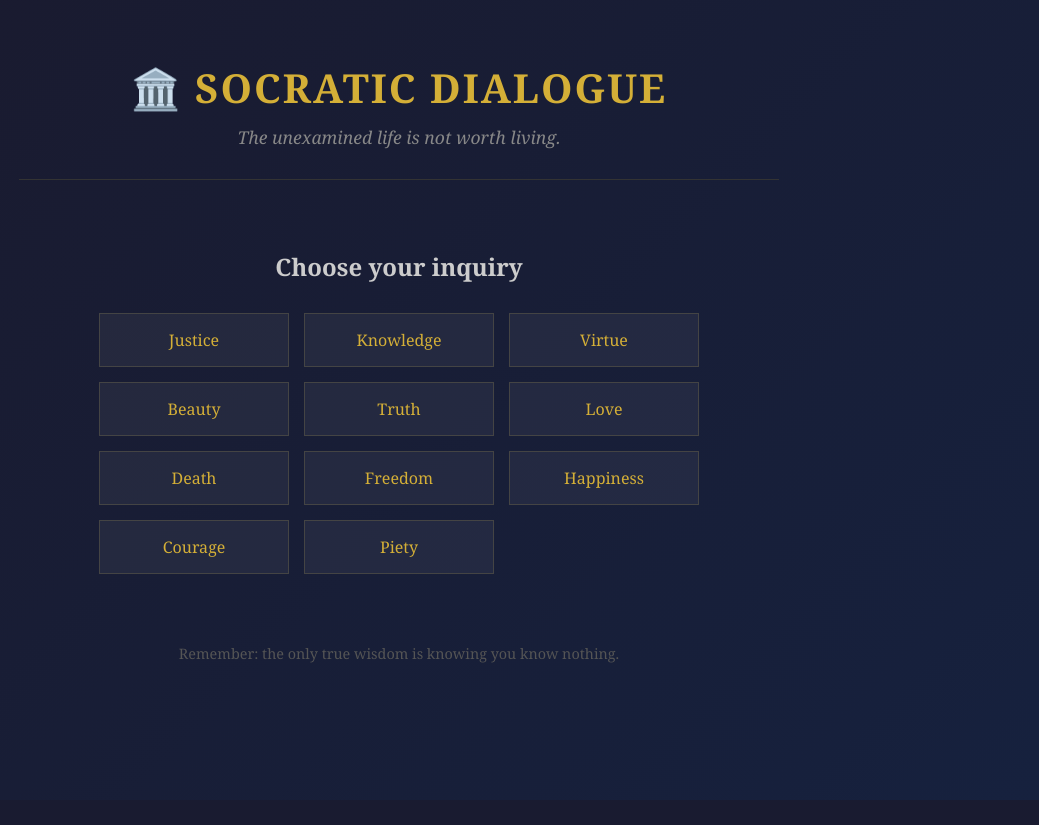
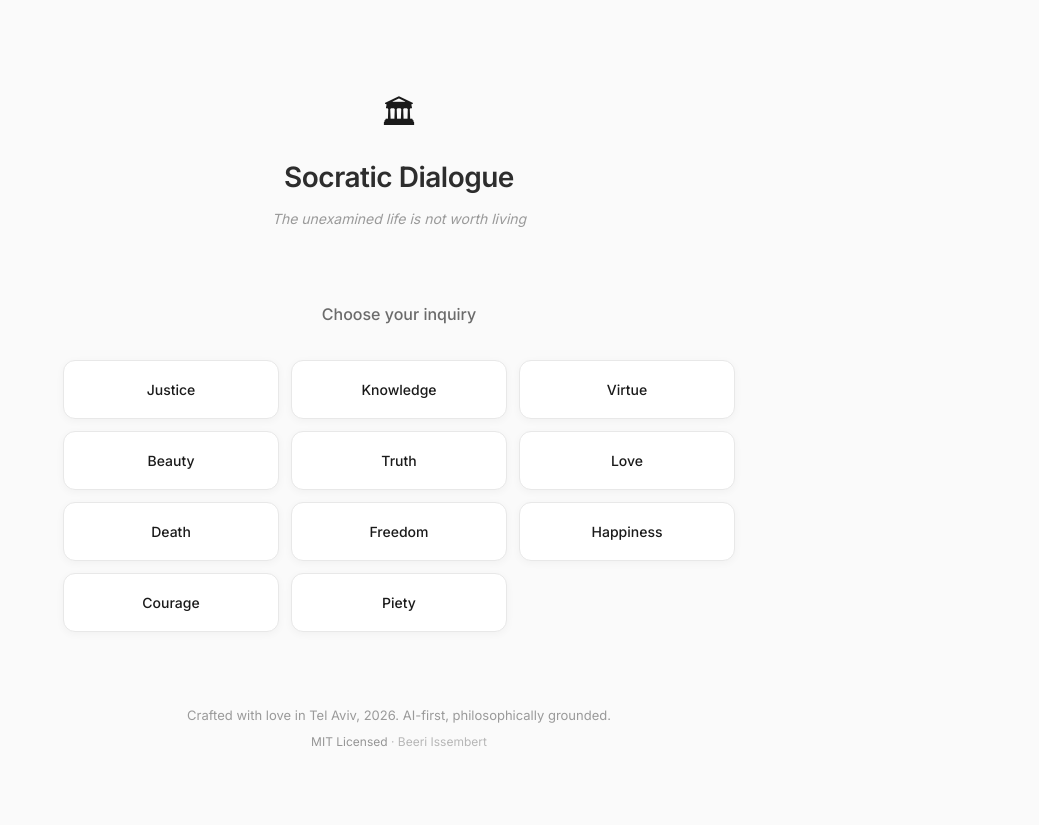
Before and after one commit to bissembert1618/socratic-dialogue, a Flask app: page / in a window 1280 px wide. Shown: the whole page, without its empty margins (241-1280 px from the left). Before the commit the page ends 800 px from the top, so only its background shows below. Run offline with Flask 3, Linux system fonts and the light colour scheme.

Commit message:
Nordic UI redesign + footer credits

```diff
--- a/web/templates/index.html
+++ b/web/templates/index.html
@@ -4,6 +4,9 @@
     <meta charset="UTF-8">
     <meta name="viewport" content="width=device-width, initial-scale=1.0">
     <title>Socratic Dialogue</title>
+    <link rel="preconnect" href="https://fonts.googleapis.com">
+    <link rel="preconnect" href="https://fonts.gstatic.com" crossorigin>
+    <link href="https://fonts.googleapis.com/css2?family=Inter:wght@300;400;500;600&display=swap" rel="stylesheet">
     <style>
         * {
             box-sizing: border-box;
@@ -11,203 +14,289 @@
             padding: 0;
         }
 
+        :root {
+            --bg: #FAFAFA;
+            --surface: #FFFFFF;
+            --text: #1A1A1A;
+            --text-secondary: #6B6B6B;
+            --text-muted: #9A9A9A;
+            --accent: #2D2D2D;
+            --accent-warm: #C4A77D;
+            --border: #E8E8E8;
+            --shadow: 0 2px 8px rgba(0,0,0,0.04);
+            --shadow-hover: 0 4px 16px rgba(0,0,0,0.08);
+            --radius: 12px;
+            --transition: all 0.2s ease;
+        }
+
         body {
-            font-family: 'Georgia', serif;
-            background: linear-gradient(135deg, #1a1a2e 0%, #16213e 100%);
+            font-family: 'Inter', -apple-system, BlinkMacSystemFont, sans-serif;
+            background: var(--bg);
+            color: var(--text);
             min-height: 100vh;
-            color: #e0e0e0;
+            line-height: 1.6;
+            font-size: 15px;
+            -webkit-font-smoothing: antialiased;
         }
 
         .container {
-            max-width: 800px;
+            max-width: 720px;
             margin: 0 auto;
-            padding: 20px;
+            padding: 24px;
+            min-height: 100vh;
+            display: flex;
+            flex-direction: column;
         }
 
         header {
             text-align: center;
-            padding: 40px 0 30px;
-            border-bottom: 1px solid #333;
-            margin-bottom: 30px;
+            padding: 64px 0 48px;
+        }
+
+        .logo {
+            font-size: 32px;
+            margin-bottom: 16px;
         }
 
         h1 {
-            font-size: 2.5em;
-            color: #d4af37;
-            margin-bottom: 10px;
-            letter-spacing: 2px;
+            font-size: 28px;
+            font-weight: 600;
+            letter-spacing: -0.5px;
+            margin-bottom: 8px;
+            color: var(--accent);
         }
 
         .subtitle {
+            color: var(--text-muted);
+            font-size: 14px;
+            font-weight: 400;
             font-style: italic;
-            color: #888;
-            font-size: 1.1em;
         }
 
         #topic-select {
-            text-align: center;
-            padding: 40px 20px;
+            flex: 1;
+            display: flex;
+            flex-direction: column;
+            justify-content: center;
+            padding: 24px 0;
         }
 
         #topic-select h2 {
-            margin-bottom: 30px;
-            color: #ccc;
+            text-align: center;
+            font-size: 16px;
+            font-weight: 500;
+            color: var(--text-secondary);
+            margin-bottom: 32px;
         }
 
         .topic-grid {
             display: grid;
-            grid-template-columns: repeat(auto-fit, minmax(150px, 1fr));
-            gap: 15px;
-            max-width: 600px;
-            margin: 0 auto;
+            grid-template-columns: repeat(3, 1fr);
+            gap: 12px;
+        }
+
+        @media (max-width: 600px) {
+            .topic-grid {
+                grid-template-columns: repeat(2, 1fr);
+            }
         }
 
         .topic-btn {
-            background: rgba(255,255,255,0.05);
-            border: 1px solid #444;
-            color: #d4af37;
-            padding: 15px 20px;
-            font-size: 1em;
+            background: var(--surface);
+            border: 1px solid var(--border);
+            color: var(--text);
+            padding: 20px 16px;
+            font-size: 14px;
+            font-weight: 500;
             cursor: pointer;
-            transition: all 0.3s;
+            transition: var(--transition);
             font-family: inherit;
             text-transform: capitalize;
+            border-radius: var(--radius);
+            box-shadow: var(--shadow);
         }
 
         .topic-btn:hover {
-            background: rgba(212, 175, 55, 0.2);
-            border-color: #d4af37;
+            border-color: var(--accent-warm);
+            box-shadow: var(--shadow-hover);
+            transform: translateY(-2px);
         }
 
         #dialogue-area {
             display: none;
+            flex: 1;
+            flex-direction: column;
         }
 
         .current-topic {
             text-align: center;
-            padding: 15px;
-            background: rgba(212, 175, 55, 0.1);
-            border-radius: 5px;
-            margin-bottom: 20px;
-            font-style: italic;
+            padding: 16px;
+            color: var(--text-secondary);
+            font-size: 13px;
+            font-weight: 500;
+            text-transform: uppercase;
+            letter-spacing: 1px;
+            border-bottom: 1px solid var(--border);
+            margin-bottom: 24px;
         }
 
         #messages {
-            height: 400px;
+            flex: 1;
             overflow-y: auto;
-            padding: 20px;
-            background: rgba(0,0,0,0.3);
-            border-radius: 10px;
-            margin-bottom: 20px;
+            padding: 8px 0;
+            margin-bottom: 24px;
+            max-height: 480px;
         }
 
         .message {
-            margin-bottom: 20px;
-            padding: 15px;
-            border-radius: 8px;
-            line-height: 1.6;
+            margin-bottom: 24px;
+            animation: fadeIn 0.3s ease;
         }
 
-        .message.socrates {
-            background: rgba(212, 175, 55, 0.15);
-            border-left: 3px solid #d4af37;
-        }
-
-        .message.user {
-            background: rgba(100, 149, 237, 0.15);
-            border-left: 3px solid #6495ed;
+        @keyframes fadeIn {
+            from { opacity: 0; transform: translateY(8px); }
+            to { opacity: 1; transform: translateY(0); }
         }
 
         .message-author {
-            font-weight: bold;
+            font-size: 11px;
+            font-weight: 600;
+            text-transform: uppercase;
+            letter-spacing: 0.5px;
             margin-bottom: 8px;
-            font-size: 0.9em;
-            text-transform: uppercase;
-            letter-spacing: 1px;
+        }
+
+        .message-content {
+            background: var(--surface);
+            padding: 20px 24px;
+            border-radius: var(--radius);
+            box-shadow: var(--shadow);
+            line-height: 1.7;
         }
 
         .socrates .message-author {
-            color: #d4af37;
+            color: var(--accent-warm);
+        }
+
+        .socrates .message-content {
+            border-left: 3px solid var(--accent-warm);
         }
 
         .user .message-author {
-            color: #6495ed;
+            color: var(--text-muted);
+            text-align: right;
+        }
+
+        .user .message-content {
+            background: var(--accent);
+            color: #FFFFFF;
         }
 
         #input-area {
             display: flex;
-            gap: 10px;
+            gap: 12px;
+            padding: 24px;
+            background: var(--surface);
+            border-radius: var(--radius);
+            box-shadow: var(--shadow);
         }
 
         #user-input {
             flex: 1;
-            padding: 15px;
-            font-size: 1em;
-            border: 1px solid #444;
-            border-radius: 5px;
-            background: rgba(255,255,255,0.05);
-            color: #e0e0e0;
+            padding: 16px 20px;
+            font-size: 15px;
+            border: 1px solid var(--border);
+            border-radius: 8px;
+            background: var(--bg);
+            color: var(--text);
             font-family: inherit;
+            transition: var(--transition);
         }
 
         #user-input:focus {
             outline: none;
-            border-color: #d4af37;
+            border-color: var(--accent-warm);
         }
 
-        #send-btn, #new-topic-btn {
-            padding: 15px 30px;
-            font-size: 1em;
+        #user-input::placeholder {
+            color: var(--text-muted);
+        }
+
+        .btn {
+            padding: 16px 24px;
+            font-size: 14px;
+            font-weight: 500;
             border: none;
-            border-radius: 5px;
+            border-radius: 8px;
             cursor: pointer;
             font-family: inherit;
-            transition: all 0.3s;
+            transition: var(--transition);
         }
 
         #send-btn {
-            background: #d4af37;
-            color: #1a1a2e;
+            background: var(--accent);
+            color: #FFFFFF;
         }
 
         #send-btn:hover {
-            background: #e5c158;
+            background: #3D3D3D;
         }
 
         #send-btn:disabled {
-            background: #666;
+            background: var(--border);
+            color: var(--text-muted);
             cursor: not-allowed;
         }
 
         #new-topic-btn {
             background: transparent;
-            border: 1px solid #666;
-            color: #888;
+            color: var(--text-muted);
+            padding: 16px;
         }
 
         #new-topic-btn:hover {
-            border-color: #d4af37;
-            color: #d4af37;
+            color: var(--text);
         }
 
         .loading {
-            color: #888;
+            color: var(--text-muted);
             font-style: italic;
         }
 
         footer {
             text-align: center;
-            padding: 30px;
-            color: #555;
-            font-size: 0.9em;
+            padding: 48px 24px;
+            color: var(--text-muted);
+            font-size: 13px;
+            line-height: 1.8;
+        }
+
+        footer .credit {
+            margin-bottom: 4px;
+        }
+
+        footer .license {
+            font-size: 12px;
+            color: var(--text-muted);
+            opacity: 0.7;
+        }
+
+        footer a {
+            color: var(--text-secondary);
+            text-decoration: none;
+        }
+
+        footer a:hover {
+            color: var(--accent-warm);
         }
     </style>
 </head>
 <body>
     <div class="container">
         <header>
-            <h1>🏛️ SOCRATIC DIALOGUE</h1>
-            <p class="subtitle">The unexamined life is not worth living.</p>
+            <div class="logo">🏛</div>
+            <h1>Socratic Dialogue</h1>
+            <p class="subtitle">The unexamined life is not worth living</p>
         </header>
 
         <div id="topic-select">
@@ -228,13 +317,14 @@
 
             <div id="input-area">
                 <input type="text" id="user-input" placeholder="Speak your mind..." autocomplete="off">
-                <button id="send-btn">Respond</button>
-                <button id="new-topic-btn">New Topic</button>
+                <button id="send-btn" class="btn">Reply</button>
+                <button id="new-topic-btn" class="btn">↩</button>
             </div>
         </div>
 
         <footer>
-            <p>Remember: the only true wisdom is knowing you know nothing.</p>
+            <div class="credit">Crafted with love in Tel Aviv, 2026. AI-first, philosophically grounded.</div>
+            <div class="license"><a href="https://github.com/bissembert1618/socratic-dialogue" target="_blank">MIT Licensed</a> · Beeri Issembert</div>
         </footer>
     </div>
 
@@ -252,7 +342,7 @@
             div.className = `message ${type}`;
             div.innerHTML = `
                 <div class="message-author">${author}</div>
-                <div class="message-text">${text}</div>
+                <div class="message-content">${text}</div>
             `;
             messages.appendChild(div);
             messages.scrollTop = messages.scrollHeight;
@@ -260,8 +350,8 @@
 
         async function startDialogue(topic) {
             topicSelect.style.display = 'none';
-            dialogueArea.style.display = 'block';
-            messages.innerHTML = '<p class="loading">Socrates approaches...</p>';
+            dialogueArea.style.display = 'flex';
+            messages.innerHTML = '<div class="message socrates"><div class="message-author">Socrates</div><div class="message-content loading">Approaching the agora...</div></div>';
 
             const res = await fetch('/api/start', {
                 method: 'POST',
@@ -270,7 +360,7 @@
             });
 
             const data = await res.json();
-            currentTopic.textContent = `Topic: ${data.topic}`;
+            currentTopic.textContent = data.topic;
             messages.innerHTML = '';
             addMessage('Socrates', data.message, 'socrates');
             userInput.focus();
@@ -284,7 +374,12 @@
             sendBtn.disabled = true;
 
             addMessage('You', text, 'user');
-            addMessage('Socrates', '<span class="loading">thinking...</span>', 'socrates');
+
+            const loadingDiv = document.createElement('div');
+            loadingDiv.className = 'message socrates';
+            loadingDiv.innerHTML = '<div class="message-author">Socrates</div><div class="message-content loading">Contemplating...</div>';
+            messages.appendChild(loadingDiv);
+            messages.scrollTop = messages.scrollHeight;
 
             const res = await fetch('/api/respond', {
                 method: 'POST',
@@ -294,8 +389,7 @@
 
             const data = await res.json();
 
-            // Remove loading message
-            messages.removeChild(messages.lastChild);
+            messages.removeChild(loadingDiv);
             addMessage('Socrates', data.message, 'socrates');
 
             sendBtn.disabled = false;
@@ -305,11 +399,10 @@
         function resetDialogue() {
             fetch('/api/reset', {method: 'POST'});
             dialogueArea.style.display = 'none';
-            topicSelect.style.display = 'block';
+            topicSelect.style.display = 'flex';
             messages.innerHTML = '';
         }
 
-        // Event listeners
         document.querySelectorAll('.topic-btn').forEach(btn => {
             btn.addEventListener('click', () => startDialogue(btn.dataset.topic));
         });
```
